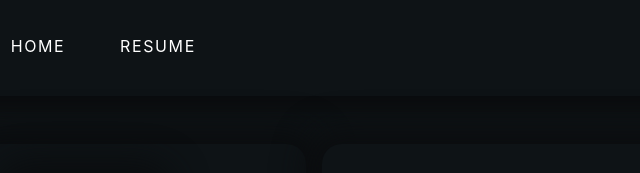
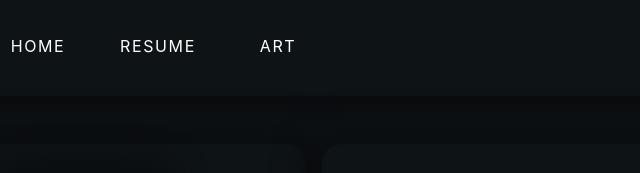
Before and after one commit to OneRichardHua/OneRichardHua.github.io, a plain HTML site: page index.html in a window 1280 px wide. Shown: the top 173 px of the page, 62-702 px from the left. Drawn offline with Linux system fonts and the light colour scheme.

Commit message:
Update index.html

```diff
--- a/index.html
+++ b/index.html
@@ -21,6 +21,9 @@
             </li>    -->
             <li class = "nav-item">
                 <a href = "https://drive.google.com/file/d/1tuk-Zn8OiRta73O4ML44qPCgDHVHs1io/view?usp=sharing" target="_blank"> <p class="prettyFontLinks"> Resume</p></a>
+            </li>
+            <li class = "nav-item">
+                <a href = "https://www.instagram.com/richardisbluehd/" target="_blank"> <p class="prettyFontLinks"> Art</p></a>
             </li>
             <!-- <li class = "nav-item">
                 <a href="#" class = "nav-link">
```
